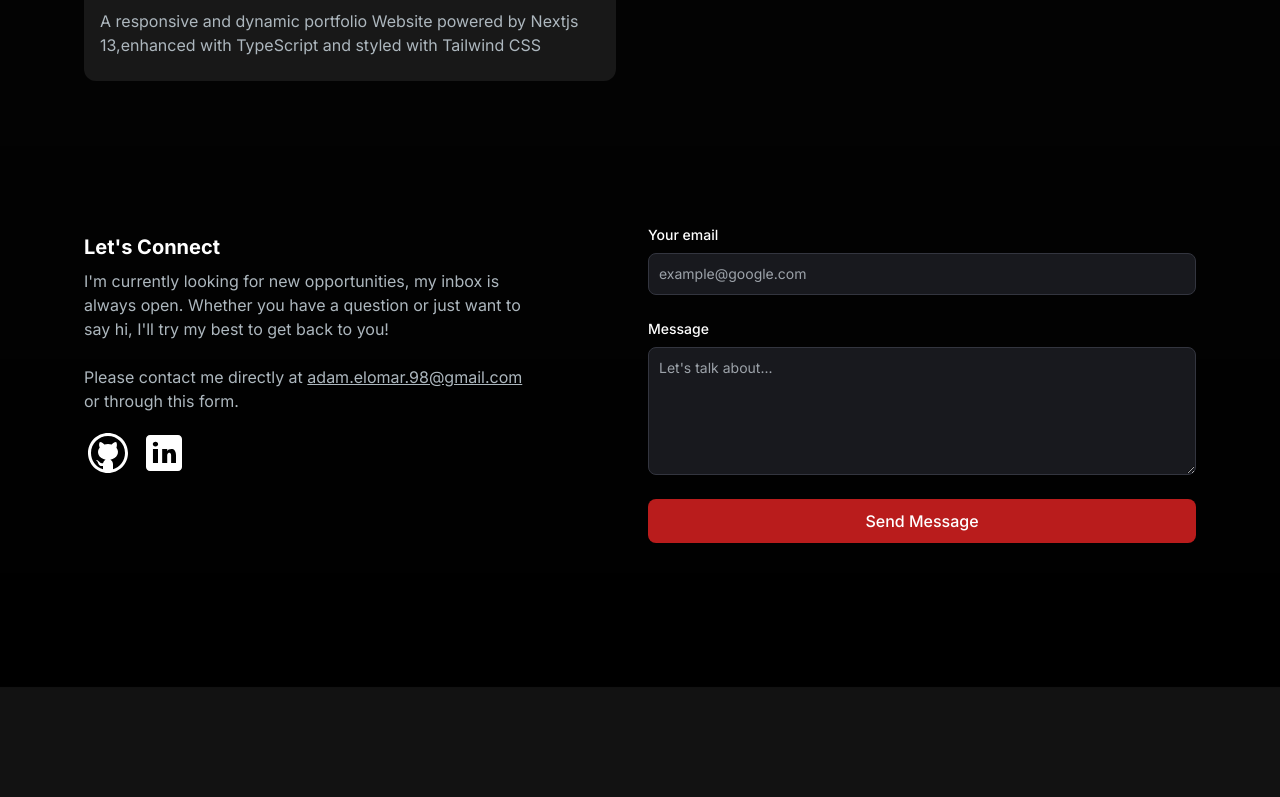
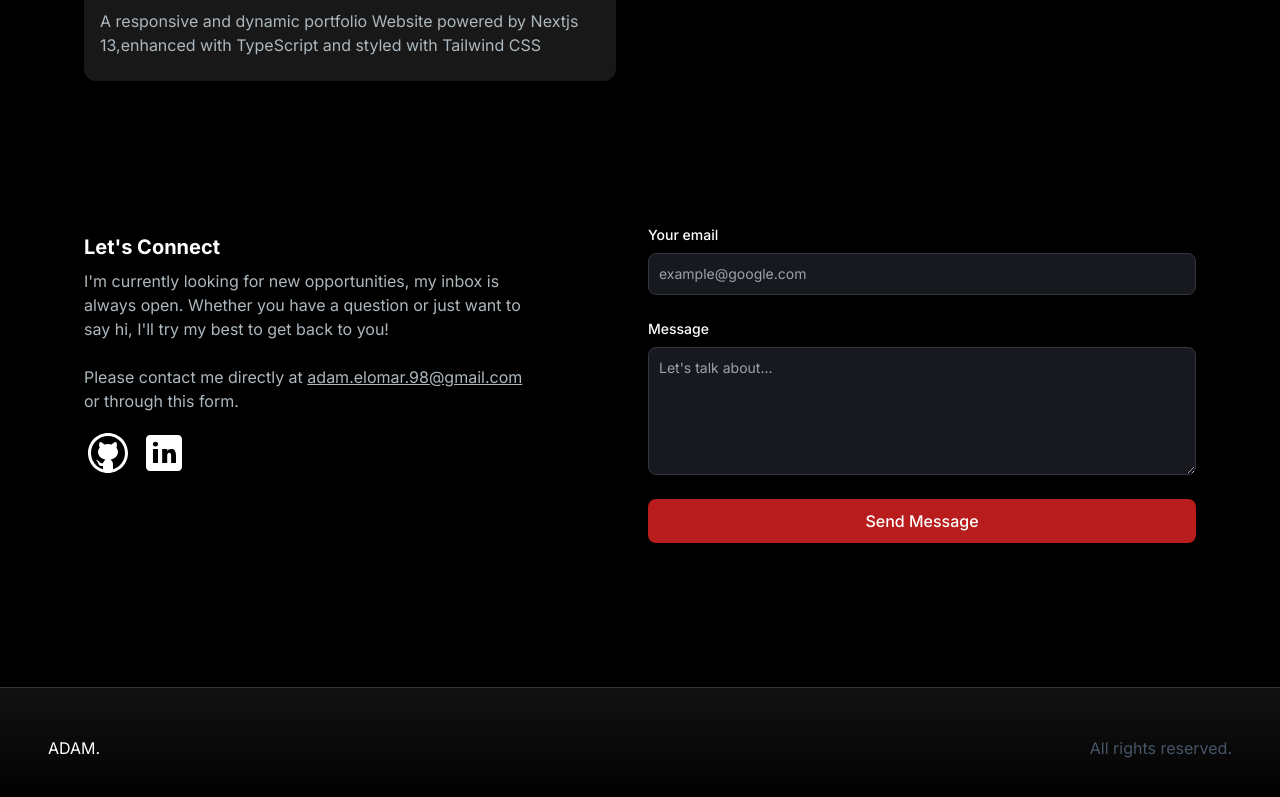
Before and after one commit to adamelomar98/My-Portfolio, a Next.js app: page / in a window 1280 px wide. Shown: the part 3205-4002 px from the top of the page. Built offline with nearby package versions, Linux system fonts and the light colour scheme; no server answers.

Commit message:
adding footer and some others fixing

```diff
--- /dev/null
+++ b/app/components/footer/Footer.jsx
@@ -0,0 +1,14 @@
+import React from "react";
+
+const Footer = () => {
+  return (
+    <footer className="footer border-t z-10 border-t-[#33353F]  bg-gradient-to-b from-[#121212] to-black w-full flex items-center justify-center ">
+      <div className="container p-12  flex justify-between ">
+        <span>ADAM.</span>
+        <p className="text-slate-600">All rights reserved.</p>
+      </div>
+    </footer>
+  );
+};
+
+export default Footer;
--- a/app/globals.css
+++ b/app/globals.css
@@ -21,7 +21,7 @@ body {
   background: linear-gradient(
       to bottom,
       transparent,
-      rgb(var(--background-end-rgb))
+      rgb(var(--background-start-rgb))
     )
-    rgb(var(--background-start-rgb));
+    rgb(var(--background-end-rgb));
 }
--- a/app/page.tsx
+++ b/app/page.tsx
@@ -6,9 +6,10 @@ import Skills from "./components/skills/Skills";
 import ProjectSection from "./components/projectSection/ProjectSection";
 import ContactMe from "./components/contactMeSection/ContactMe";
 import { Toaster } from "react-hot-toast";
+import Footer from "./components/footer/Footer";
 export default function Home() {
   return (
-    <main className="flex min-h-screen flex-col items-center justify-between  ">
+    <main className="flex min-h-screen flex-col items-center justify-between bg-black ">
       <Navbar />
       <HomeHero />
       <div className="container  mx-auto px-5 ">
@@ -19,6 +20,7 @@ export default function Home() {
         <ContactMe />
         <Toaster position="bottom-right" />
       </div>
+      <Footer />
     </main>
   );
 }
```
